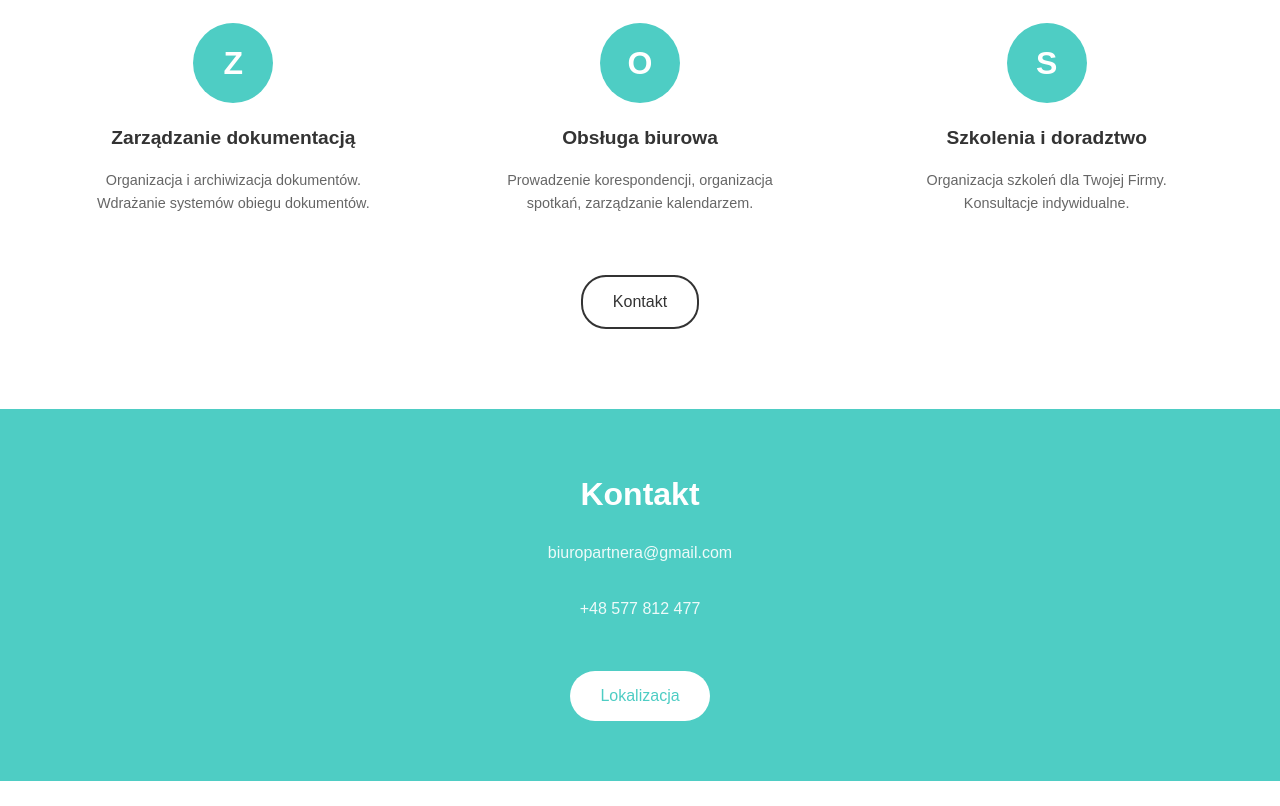
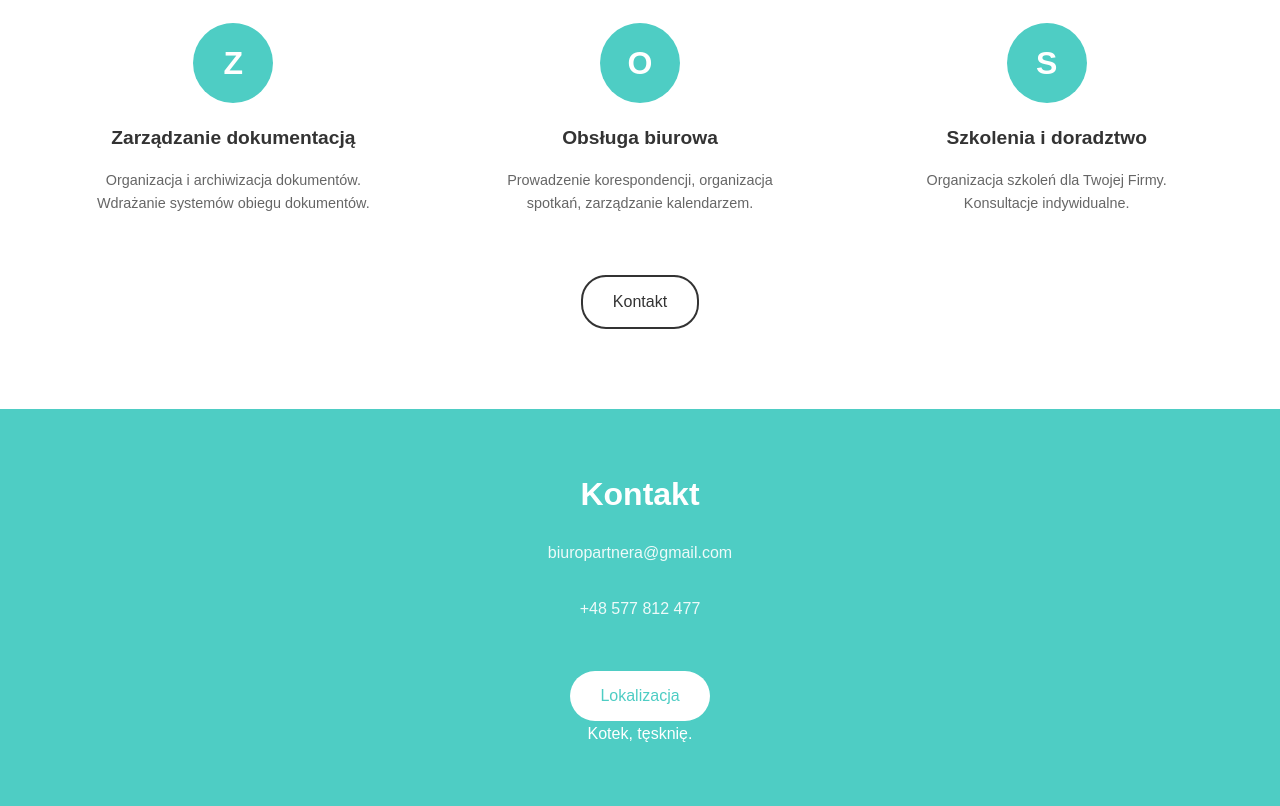
Before and after one commit to biuroagenta/strona2, a plain HTML site: page index.html in a window 1280 px wide. Shown: the part 3025-3831 px from the top of the page. Before the commit the page ends 3806 px from the top, so only its background shows below. Drawn offline with Linux system fonts and the light colour scheme.

Commit message:
Update index.html

```diff
--- a/index.html
+++ b/index.html
@@ -734,6 +734,7 @@
             <p>+48 577 812 477</p>
             <a href="https://maps.app.goo.gl/4H7xJfWwLSy83hXUA" class="btn btn-white">Lokalizacja</a>
         </div>
+    Kotek, tęsknię.
     </section>
 
     <script>
```
